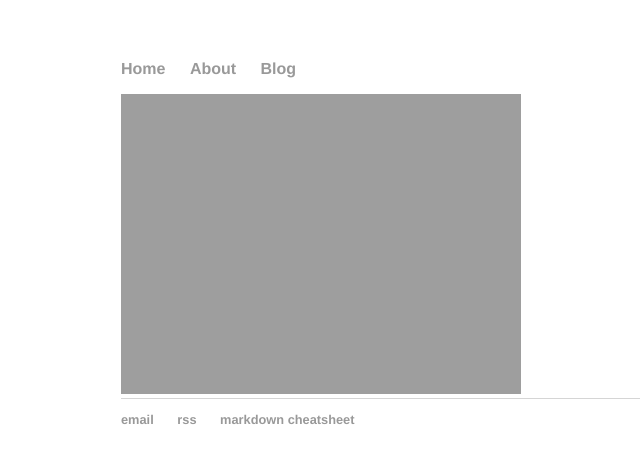
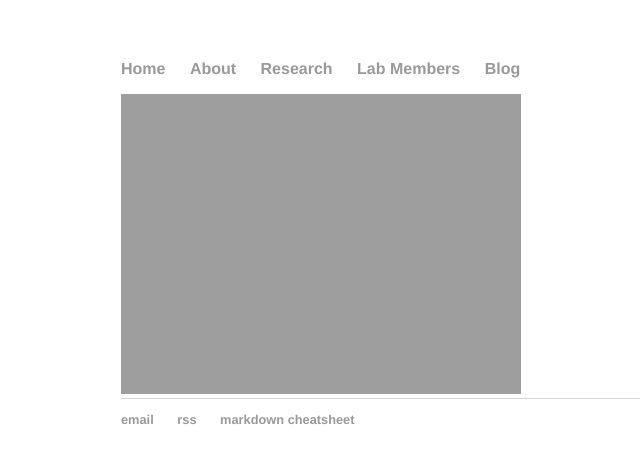
Before and after one commit to dnck/2018_ghpages, a Jekyll site: the page built from index.html, in a window 1280 px wide. Shown: the top 463 px of the page, without its empty margins (71-711 px from the left). Built offline with Jekyll 4.4.1, drawn with Linux system fonts in a browser that asks for light colours.

Commit message:
all changes

```diff
--- a/_includes/head.html
+++ b/_includes/head.html
@@ -4,7 +4,7 @@
 	<meta name="description" content="{{ page.description }}">
 	<meta name="author" content="dnck">
 
-	<title>{{ page.title }} dnck one </title>
+	<title>{{ page.title }} dnck  </title>
 	<!-- styles -->
 	<link href="/css/main.css" type="text/css" rel="stylesheet">
 
--- a/_includes/header.html
+++ b/_includes/header.html
@@ -2,8 +2,10 @@
 			<header>
 				<nav>
 	    			<ul>
-					<li><a href="/">Home</a></li>
+	    			<li><a href="/">Home</a></li>
 		    		<li><a href="/about">About</a></li>
+	        		<li><a href="/research">Research</a></li>
+	        		<li><a href="/lab members">Lab Members</a></li>
 	        		<li><a href="/blog">Blog</a></li>
 					</ul>
 				</nav>
```
